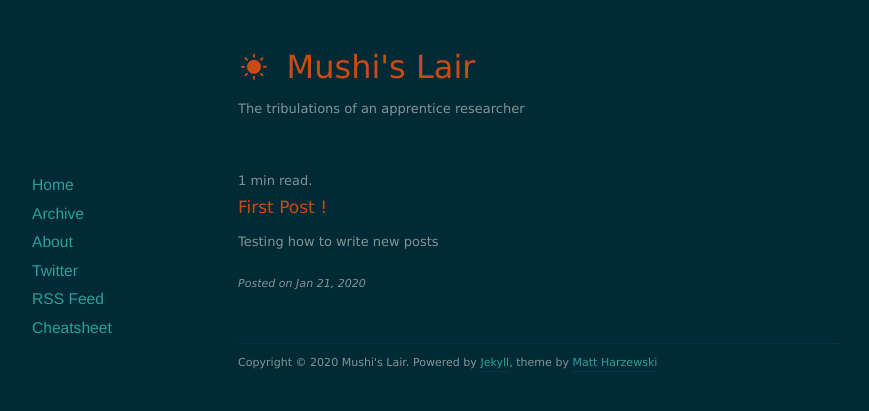
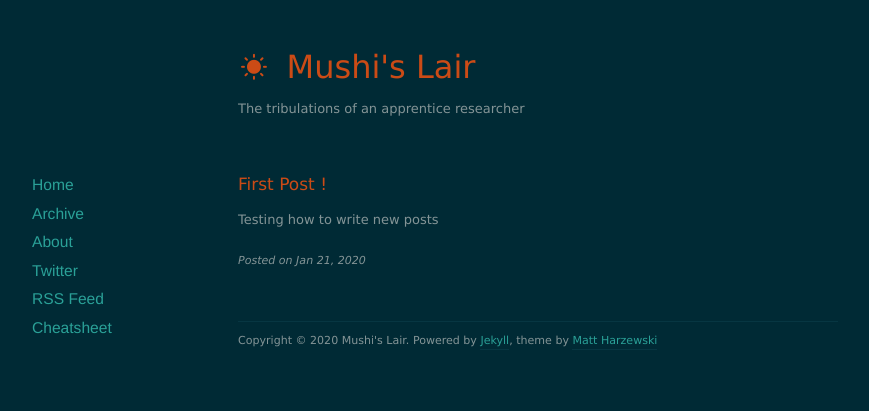
Before and after one commit to Mushi-mushi/mushi-mushi.github.io, a Jekyll site: the page built from _posts/2020-01-21-First-post-test.markdown, in a window 1280 px wide. Shown: the top 411 px of the page, without its empty margins (102-971 px from the left). Built offline with Jekyll 4.4.1, drawn with Linux system fonts in a browser that asks for light colours; nearby versions of some CDN libraries.

Commit message:
Update post.html

```diff
--- a/_layouts/post.html
+++ b/_layouts/post.html
@@ -1,13 +1,14 @@
 ---
 layout: default
 ---
-{% include read_time.html %}
+
 <article class="post">
 
 	{% if page.external-url %}
 		<h1>
 			<a href="{{ page.external-url }}">{{ page.title }}</a>
 			<a class="anchor" href="{{ page.url }}"><i class="icon-anchor"></i></a>
+			{% include read_time.html %}
 		</h1>
 	{% else %}
 		<h1><a href="{{ page.url }}">{{ page.title }}</a></h1>
```
